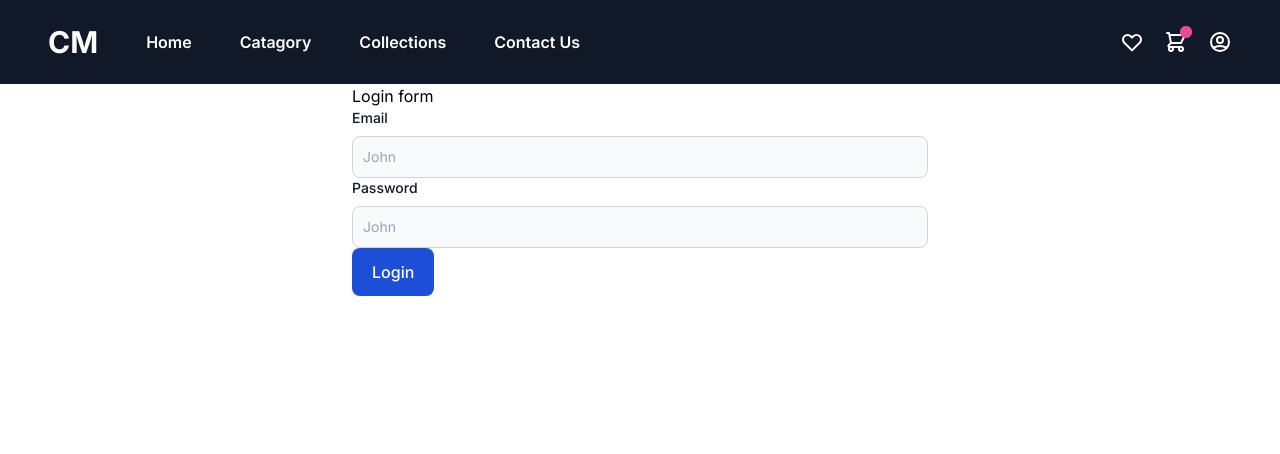
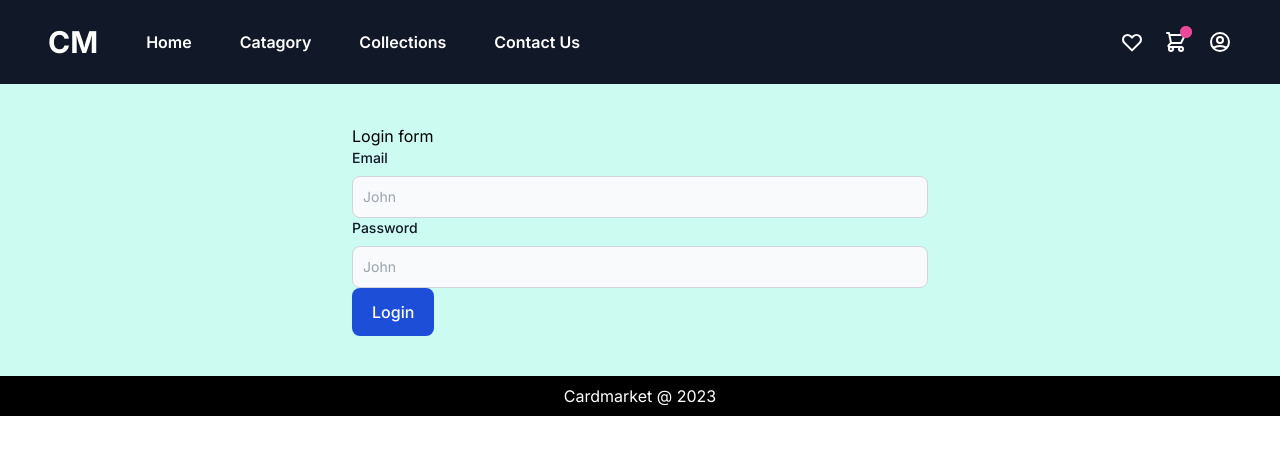
Before and after one commit to cyrusnimda/cardmarket, a Next.js app: page /login in a window 1280 px wide. Shown: the top 454 px of the page. Built offline with nearby package versions, Linux system fonts and the light colour scheme.

Commit message:
Added random cards

```diff
--- /dev/null
+++ b/app/components/Footer.tsx
@@ -0,0 +1,11 @@
+import React from 'react'
+
+const Footer = () => {
+    return (
+        <div id="footer" className='h-10 bg-black text-white justify-center flex items-center'>
+            Cardmarket @ 2023
+        </div>
+    )
+}
+
+export default Footer
--- a/app/components/Navbar.tsx
+++ b/app/components/Navbar.tsx
@@ -4,8 +4,8 @@ import Link from 'next/link'
 const NavBar = () => {
   return (
     <div className="flex flex-wrap">
-      <section className="relative mx-auto">
-        <nav className="flex justify-between bg-gray-900 text-white w-screen">
+      <section className="w-full">
+        <nav className="flex justify-between bg-gray-900 text-white">
           <div className="px-5 xl:px-12 py-6 flex w-full items-center">
             <a className="text-3xl font-bold font-heading" href="#">
               CM
--- /dev/null
+++ b/app/components/cards/RandomCardsWidget.tsx
@@ -0,0 +1,33 @@
+import React from 'react'
+import axios from 'axios';
+
+type Card = {
+    id: number,
+    name: string,
+    edition: string,
+    image: string,
+    stock: number,
+    price: number
+}
+
+const RandomCardsWidget = async () => {
+    const res = await axios.get(process.env.API_URL + '/cards/random')
+    const randomCards: Card[] = await JSON.parse(res.data.cards);
+    //console.log(randomCards)
+
+    return (
+        <div id='random-cards' className=''>
+            <h2 className='text-2xl py-5'>Random cards</h2>
+            <div className='flex gap-2 justify-between'>
+                {randomCards.map((card: Card) => (
+                    <div key={card.id} className='w-1/5'>
+                        <img src={card.image} className='rounded-xl w-full' />
+                    </div>
+                ))}
+            </div>
+        </div>
+    )
+}
+
+
+export default RandomCardsWidget
--- a/app/layout.tsx
+++ b/app/layout.tsx
@@ -3,6 +3,7 @@ import type { Metadata } from 'next'
 import { Inter } from 'next/font/google'
 import NavBar from './components/Navbar'
 import { Toaster } from 'react-hot-toast'
+import Footer from './components/Footer'
 
 const inter = Inter({ subsets: ['latin'] })
 
@@ -19,10 +20,13 @@ export default function RootLayout({
     return (
         <html lang="en">
             <body className={inter.className}>
-        <div><Toaster/></div>
+                <div className='container bg-teal-100 md:mx-auto'>
+                    <div><Toaster /></div>
                     <NavBar />
-        <div>
+                    <div id="main" className='min-h-fit p-10'>
                         {children}
+                    </div>
+                    <Footer />
                 </div>
             </body>
         </html>
--- a/app/page.tsx
+++ b/app/page.tsx
@@ -1,5 +1,4 @@
-import Image from 'next/image'
-import NavBar from './components/Navbar';
+import RandomCardsWidget from './components/cards/RandomCardsWidget';
 
 export default function Home() {
   const [isOpen, setIsOpen] = [false, false];
@@ -7,6 +6,7 @@ export default function Home() {
   return (
     <main>
       <div>hello world 2</div>
+      <RandomCardsWidget />
     </main>
   )
 }
--- a/docker/docker-compose.yaml
+++ b/docker/docker-compose.yaml
@@ -12,3 +12,4 @@ services:
       - MYSQL_PASSWORD=admin
       - MYSQL_USER=admin
       - MYSQL_DATABASE=cardmarket
+    restart: always
```
Also changed, not shown: app/api/auth/login/route.tsx (+7 -10 lines). Lines whose indentation alone changed are shown as unchanged.
